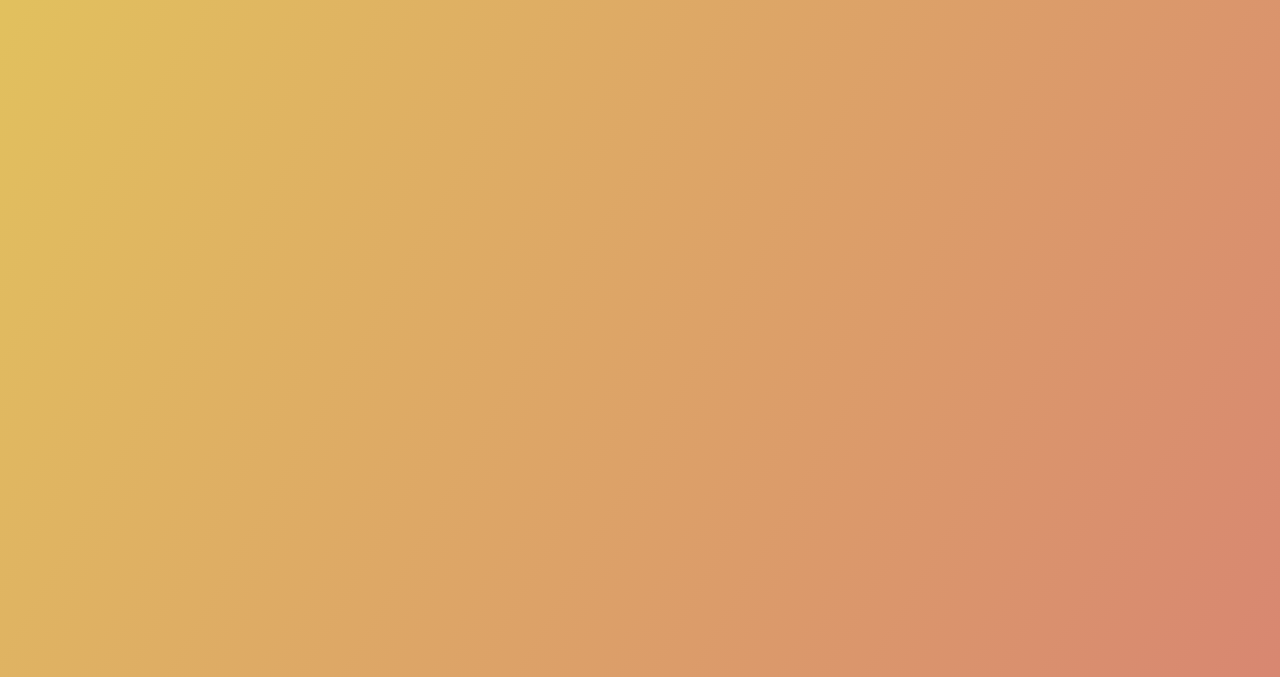
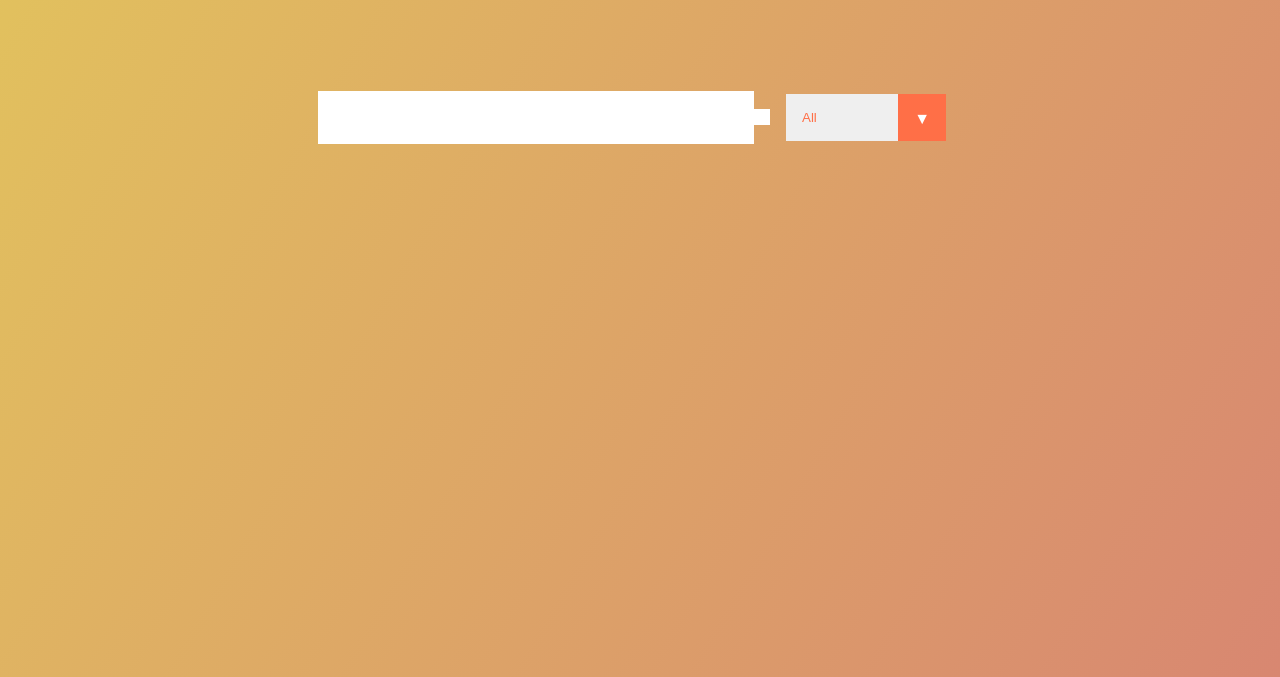
Before and after one commit to AddisBelayhu/DailyToDoList, a plain HTML site: page index.html in a window 1280 px wide. Shown: the part 123-800 px from the top of the page. Drawn offline with Linux system fonts and the light colour scheme.

Commit message:
final css update

```diff
--- a/style.css
+++ b/style.css
@@ -1,30 +1,30 @@
-*{
+* {
     margin: 0;
     padding: 0;
     box-sizing: border-box;
 }
 
-body{
-    background-image: linear-gradient(120deg, #e2c35d, #d88771);
+body {
+    background-image: linear-gradient(120deg,#e2c35d, #d88771);
     color: white;
     font-family: 'Poppins', sans-serif;
     min-height: 100vh;
 }
 
-header{
+header {
     font-size: 1.5rem;
 }
 
 header,
-form{
-    min-height: 2ovh;
+form {
+    min-height: 20vh;
     display: flex;
     justify-content: center;
     align-items: center;
 }
 
 button i{
-font-size: 36.5px;
+    font-size: 36.5px;
 }
 
 form input,
@@ -66,9 +66,10 @@ form button:hover {
     display: flex;
     justify-content: space-between;
     align-items: center;
-    transition: all 0,5s ease;
+    transition: all 0.5s ease;
 }
-todo li{
+
+.todo li {
     flex: 1;
 }
 
@@ -83,7 +84,7 @@ todo li{
 }
 
 .complete-btn {
-    background: grb(73, 204, 73);
+    background: rgb(73, 204, 73);
 }
 
 .todo-item {
@@ -93,3 +94,50 @@ todo li{
 .fa-trash, .fa-check {
     pointer-events: none;
 }
+
+.completed {
+    text-decoration: line-through;
+    opacity: 0.5;
+}
+
+.fall {
+    transform: translateY(8rem) rotateZ(20deg);
+    opacity: 0;
+}
+
+select {
+    -webkit-appearance: none;
+    -moz-appearance: none;
+    appearance: none;
+    outline: none;
+    border: none;
+}
+
+.select {
+    margin: 1rem;
+    position: relative;
+    overflow: hidden;
+}
+
+select {
+   color: #ff6f47;
+   width: 10rem;
+   cursor: pointer;
+   padding: 1rem;
+}
+
+.select::after {
+    content: "\25BC";
+    position: absolute;
+    background: #ff6f47;
+    top: 0;
+    right: 0;
+    padding: 1rem;
+    pointer-events: none;
+    transition: all 0.3s ease;
+}
+
+.select:hover::after {
+    background: white;
+    color: #ff6f47;
+}
```
Also changed, not shown: script.js (added).
